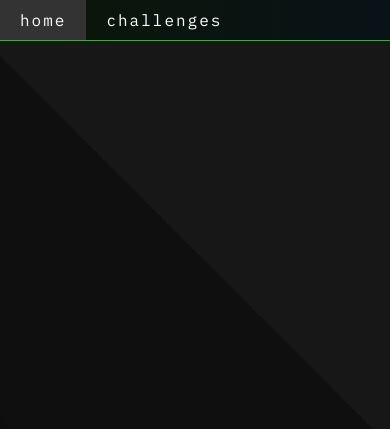
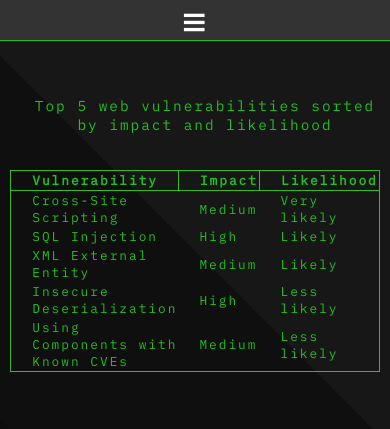
Before and after one commit to rodobre/cyber-unibuc, a Flask app: page /news in a window 390 px wide. Shown: the top 429 px of the page. Before the commit the page ends 41 px from the top, so only its background shows below. Run offline with Flask 2, Linux system fonts and the light colour scheme.

Commit message:
Polished site appearance and worked on responsiveness

```diff
--- /dev/null
+++ b/ctf-website/ctf-platform/static/js/menu.js
@@ -0,0 +1,18 @@
+function show_menu(event)
+{
+	event.preventDefault();
+	let child_elements = document.getElementsByClassName('navbar_ul')[0].children;
+	console.log(child_elements);
+
+	for(let i = 1; i < child_elements.length; ++i)
+	{
+		let child = child_elements.item(i);
+		console.log(child);
+		if(child.classList.contains("navbar_show"))
+			child.classList.remove("navbar_show");
+		else
+			child.classList.add("navbar_show");
+	}
+}
+
+let navbar_ul = document.getElementsByClassName('navbar_ul')[0];
--- a/ctf-website/ctf-platform/static/stylesheets/style.css
+++ b/ctf-website/ctf-platform/static/stylesheets/style.css
@@ -15,6 +15,49 @@
 	margin: auto;
 	padding-left: 20px;
 	text-decoration: none;
+}
+
+p {
+	color: #23bf23;
+	font-size: 1.0rem;
+	font-family: 'IBM Plex Mono', monospace;
+	letter-spacing: 2px;
+	margin: auto;
+	padding-left: 20px;
+	text-decoration: none;
+}
+
+.video-wrapper {
+	position: relative;
+	text-align: center;
+	padding-bottom: 56.25%;
+	padding-top: 25px;
+}
+.video-wrapper iframe {
+	margin-left: auto;
+	margin-right: auto;
+	max-width: 30%;
+	max-height: 30%;
+}
+
+.news-header {
+	text-align: center;
+}
+
+.news-header p {
+	font-size: 1.5rem;
+}
+
+.news-table {
+	border: 1px solid #34bc21;
+	border-collapse: collapse;
+	margin: auto;
+	width: 50%;
+}
+
+.news-table th {
+	text-align: left;
+	border: 1px solid #34bc21;
 }
 
 .bg {
@@ -61,7 +104,7 @@
 	list-style-type: none;
 	margin: 0;
 	padding: 0;
-	overflow: hidden;
+	overflow: visible;
 	background-image: linear-gradient(90deg, rgba(10, 23, 8, 120), rgba(9, 18, 23, 120));
 	position: fixed;
 	height: 40px;
@@ -100,7 +143,7 @@
 	text-decoration: none;
 }
 
-.navbar_li:nth-child(n + 5) {
+.navbar_li:nth-child(n + 6) {
 	float: right;
 }
 
@@ -110,6 +153,32 @@
 
 .navbar_active {
 	background-color: #23bf23;
+}
+
+.navbar_show {
+	visibility: visible !important;
+}
+
+.figure-container {
+	display: flex;
+	flex-direction: row;
+}
+
+figure img {
+	border: 1px solid #34bc21;
+	vertical-align: top;
+	width: 100%;
+	height: 100%;
+	max-width: 800px;
+	max-height: 400px;
+	background-color: rgba(220, 220, 220, 0.64);
+}
+
+figure figcaption {
+	font-family: 'IBM Plex Mono', monospace;
+	letter-spacing: 2px;
+	color: #23bf23;
+	text-align: center;
 }
 
 .flex-container {
@@ -328,6 +397,18 @@
 	font-size: 1rem;
 }
 
+#burger {
+	display: none;
+	font-weight: normal;
+	font-size: 40px;
+}
+
+@media screen and (min-width: 800px) {
+	.navbar-li {
+		visibility: visible !important;
+	}
+}
+
 @media screen and (max-width: 800px) {
   .form-label {
   	font-size: 1rem;
@@ -356,4 +437,28 @@
   	font-size: .75rem;
   	padding-right: 25px;
   }
+
+  .navbar_li {
+  	float: none !important;
+  	background-color: #191919;
+  	visibility: hidden;
+  }
+
+  #burger {
+  	display: inherit !important;
+  	visibility: visible;
+  }
+
+  .video-wrapper iframe {
+  	max-width: 75%;
+  	max-height: 75%;
+  }
+
+  p {
+  	font-size: 0.8rem;
+  }
+
+  .news-header p {
+	font-size: 0.9rem;
+  }
 }
--- a/ctf-website/ctf-platform/templates/news.html
+++ b/ctf-website/ctf-platform/templates/news.html
@@ -2,14 +2,17 @@
 <html lang="en">
 	<head>
 		<meta charset="utf-8">
-		<meta name="viewport" content="width=device-width, initial-scale=1.0">
+		<meta name="viewport" content="width=device-width, initial-scale=1.0, user-scalable=no, minimum-scale=1.0, maximum-scale=1.0" />
 
 		<link href="https://fonts.googleapis.com/css?family=IBM+Plex+Mono&display=swap" rel="stylesheet">
 		<link rel="stylesheet" type="text/css" href="/static/stylesheets/style.css">
 
 		<title>FMICTF</title>
+	</head>
 
+	<body>
 		<ul class="navbar_ul">
+			<li id="burger" class="navbar_li" onclick="show_menu(event)"><a href="#">≡</a></li>
 			<li class="navbar_li"><a href="/">home</a></li>
 			<li class="navbar_li"><a href="/challenges">challenges</a></li>
 			<li class="navbar_li"><a href="/leaderboard">leaderboard</a></li>
@@ -18,12 +21,87 @@
 			<li id="register_li" class="navbar_li"><a id="register_href" href="/register">register</a></li>
 		</ul>
 
+		<script src="/static/js/menu.js"></script>
 		<script src="/static/js/session.js"></script>
-	</head>
 
-	<body>
 		<div class="bg"></div>
 		<div class="bg bg2"></div>
 		<div class="bg bg3"></div>
+
+		<header class="news-header">
+			<p>Top 5 web vulnerabilities sorted by impact and likelihood</p>
+		</header>
+
+		<br/>
+		<br/>
+
+		<table class="news-table">
+			<tr>
+				<th><p>Vulnerability</p></th>
+				<th><p>Impact</p></th>
+				<th><p>Likelihood</p></th>
+			</tr>
+
+			<tr>
+				<td><p>Cross-Site Scripting</p></td>
+				<td><p>Medium</p></td>
+				<td><p>Very likely</p></td>
+			</tr>
+
+			<tr>
+				<td><p>SQL Injection</p></td>
+				<td><p>High</p></td>
+				<td><p>Likely</p></td>
+			</tr>
+
+			<tr>
+				<td><p>XML External Entity</p></td>
+				<td><p>Medium</p></td>
+				<td><p>Likely</p></td>
+			</tr>
+
+			<tr>
+				<td><p>Insecure Deserialization</p></td>
+				<td><p>High</p></td>
+				<td><p>Less likely</p></td>
+			</tr>
+
+			<tr>
+				<td><p>Using Components with Known CVEs</p></td>
+				<td><p>Medium</p></td>
+				<td><p>Less likely</p></td>
+			</tr>
+		</table>
+
+		<footer style="margin-top: 5em;">
+			<nav class="flex-container">
+				<figure>
+					<a id="xss-tutorial" href="#">
+						<img src="https://portswigger.net/web-security/images/cross-site-scripting.svg">
+					</a>
+					<figcaption>Cross-Site Scripting Tutorial</figcaption>
+				</figure>
+
+				<figure>
+					<a id="sql-tutorial" href="#">
+						<img src="https://portswigger.net/web-security/images/sql-injection.svg">
+					</a>
+					<figcaption>SQL Injection Tutorial</figcaption>
+				</figure>
+			</nav>
+		</footer>
+
+		<script>
+			let xss_tutorial = document.getElementById("xss-tutorial");
+			let sql_tutorial = document.getElementById("sql-tutorial");
+
+			xss_tutorial.addEventListener("click", function() {
+				window.open('https://portswigger.net/web-security/cross-site-scripting');
+			}, true);
+
+			sql_tutorial.addEventListener("click", function() {
+				window.open('https://portswigger.net/web-security/sql-injection');
+			}, true);
+		</script>
 	</body>
 </html>
```
Also changed, not shown: ctf-website/ctf-platform/static/js/greeting.js (added, +7 -0 lines), ctf-website/ctf-platform/templates/challenges.html (+6 -4 lines), ctf-website/ctf-platform/templates/index.html (+19 -10 lines), ctf-website/ctf-platform/templates/leaderboard.html (+5 -4 lines), ctf-website/ctf-platform/templates/login.html (+9 -8 lines), ctf-website/ctf-platform/templates/profile.html (+6 -5 lines), ctf-website/ctf-platform/templates/register.html (+8 -6 lines).
